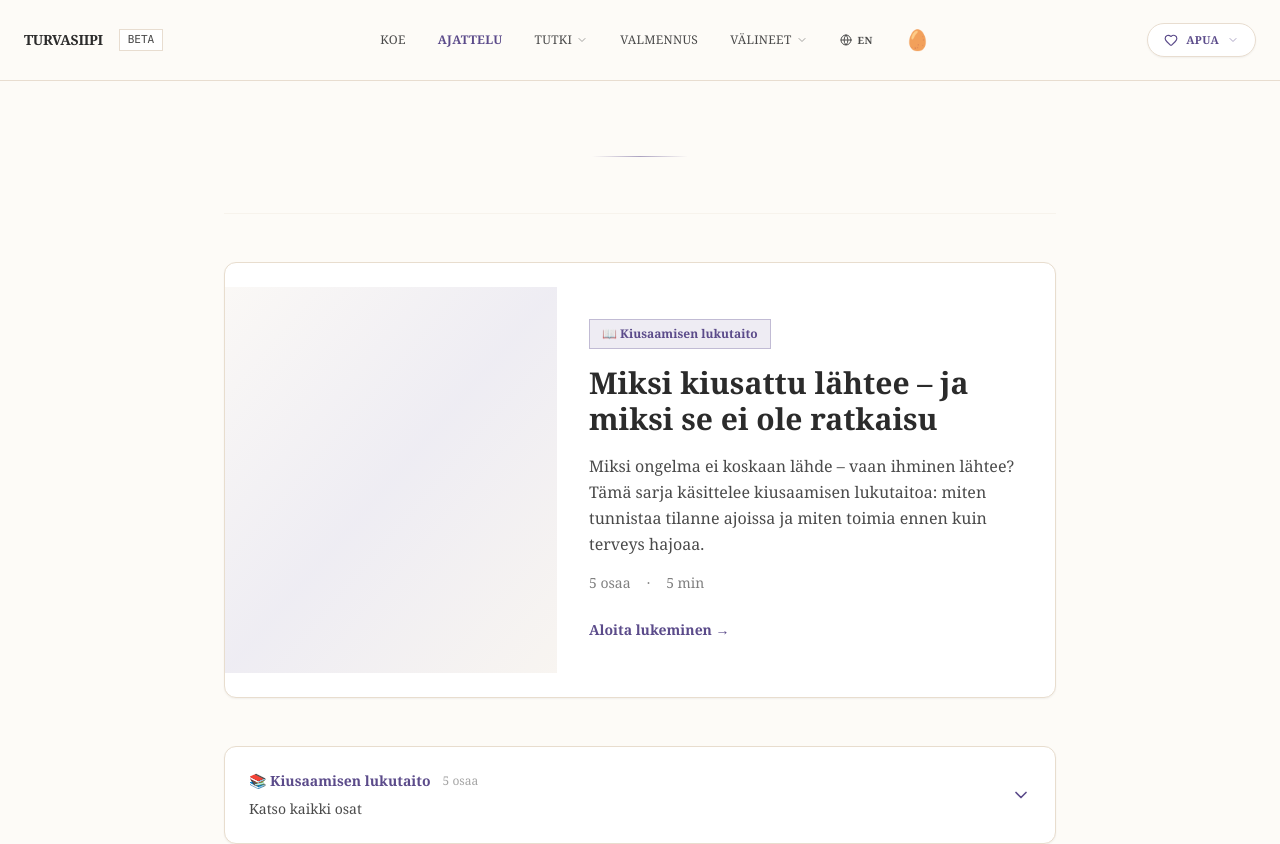
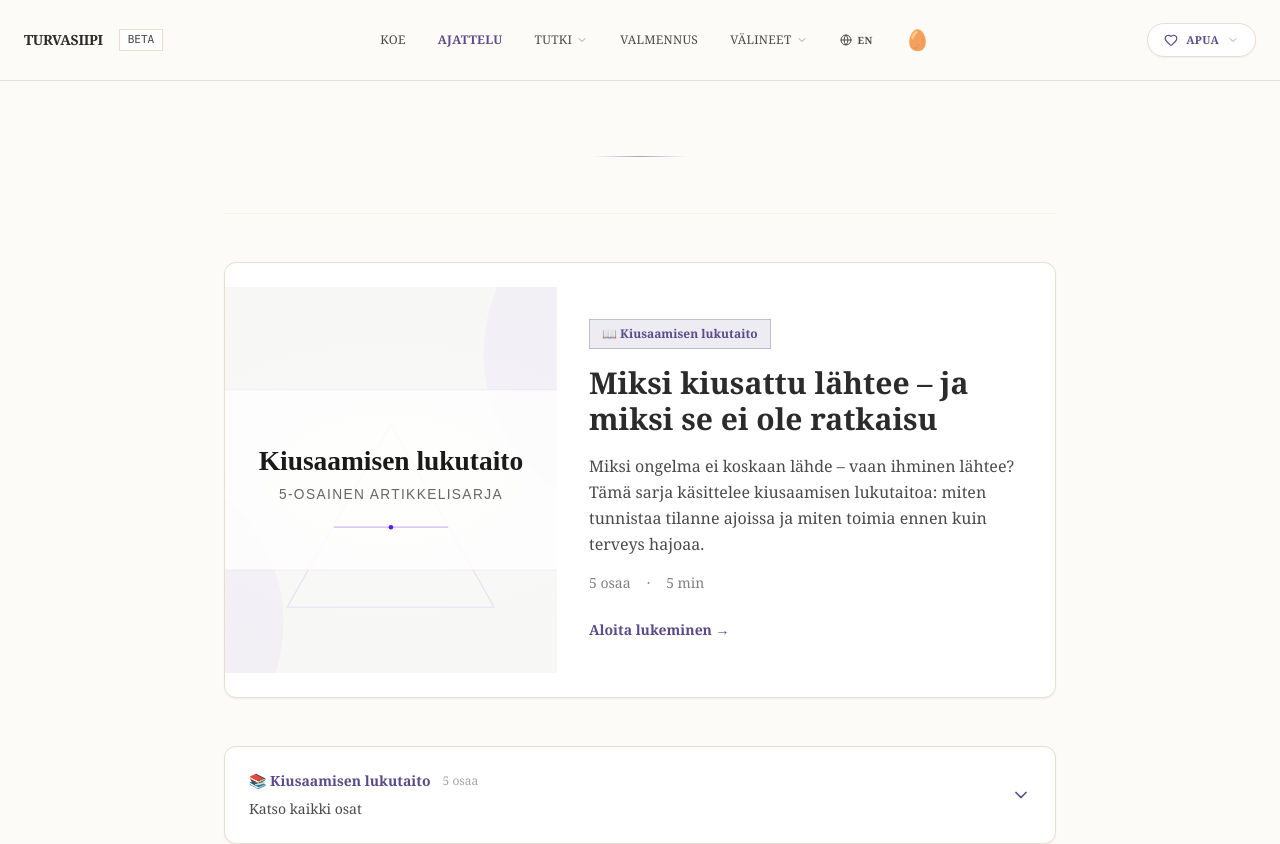
Before and after one commit to JoonasHuhta/Turvasiipi, a Next.js app: page /ajattelu in a window 1280 px wide. Shown: the top 844 px of the page. Built offline with nearby package versions, Linux system fonts and the light colour scheme.

Commit message:
fix(ajattelu): show cover image by removing opacity-0 class

```diff
--- a/src/app/ajattelu/page.tsx
+++ b/src/app/ajattelu/page.tsx
@@ -75,7 +75,7 @@ export default function AjatteluPage() {
                                                 <img
                                                     src={featuredSeries.coverImage}
                                                     alt={featuredSeries.title}
-                                                    className="w-full h-full object-cover opacity-0"
+                                                    className="w-full h-full object-cover"
                                                     onError={(e) => { e.currentTarget.style.display = 'none'; }}
                                                 />
                                             ) : (
```
